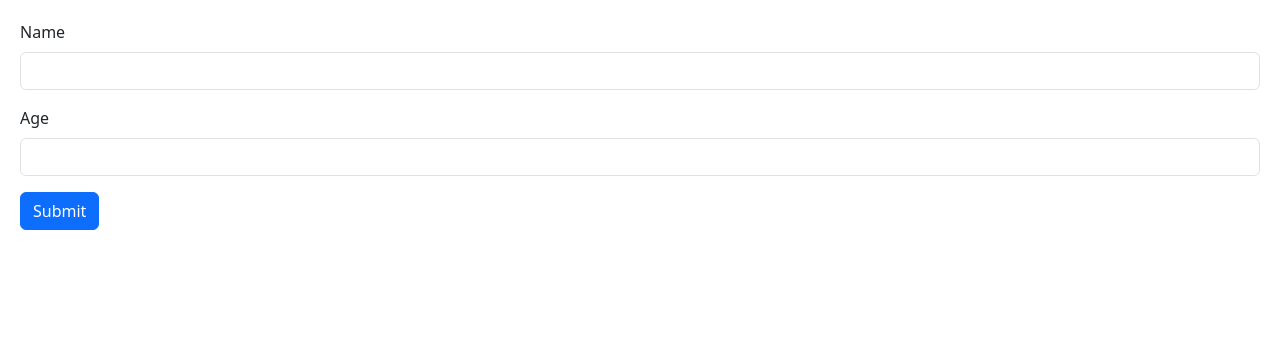
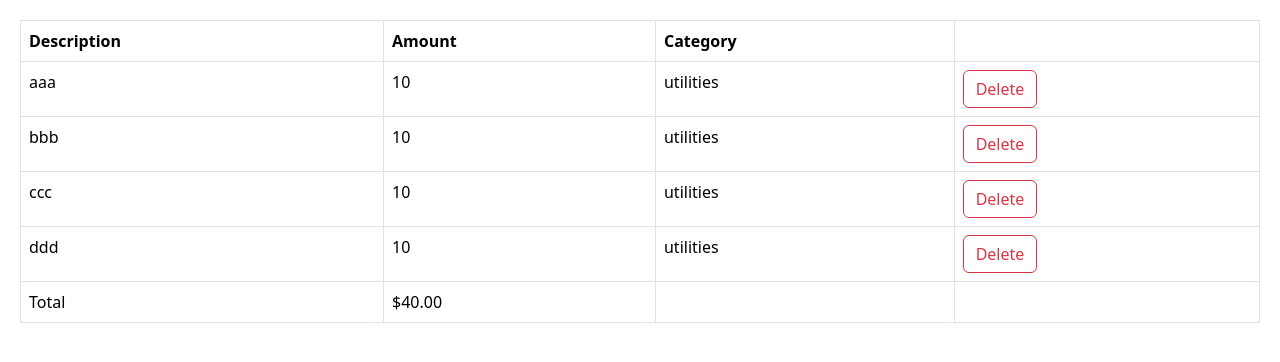
Before and after one commit to teguhhartono123/react-wtih-mosh, a React (Vite) app: page / in a window 1280 px wide. Shown: the top 362 px of the page. Built offline with nearby package versions, Linux system fonts and the light colour scheme.

Commit message:
building expense list

```diff
--- a/src/App.tsx
+++ b/src/App.tsx
@@ -1,11 +1,21 @@
-import Form from './components/Form';
 
-const App = () => {
+import { useState } from "react";
+import ExpenseList from "./expense-tracker/ExpenseList"
+
+function App(){
+  const [expenses, setExpenses] = useState([
+    { id: 1, description: 'aaa', amount: 10, category: 'utilities'},
+    { id: 2, description: 'bbb', amount: 10, category: 'utilities'},
+    { id: 3, description: 'ccc', amount: 10, category: 'utilities'},
+    { id: 4, description: 'ddd', amount: 10, category: 'utilities'},
+  ])
+
+
   return (
     <div>
-      <Form />
+      <ExpenseList expenses={expenses} onDelete={(id) => setExpenses(expenses.filter(e => e.id!== id ))} />
     </div>
-  )
+  );
 }
 
 export default App
--- a/src/components/Form.tsx
+++ b/src/components/Form.tsx
@@ -14,7 +14,7 @@ const Form = () => {
   const {
     register,
     handleSubmit,
-    formState: { errors },
+    formState: { errors, isValid },
   } = useForm<FormData>({ resolver: zodResolver(schema)});
 
   const onSubmit = (data: FieldValues) => console.log(data);
@@ -51,7 +51,7 @@ const Form = () => {
         )}
 
       </div>
-      <button className="btn btn-primary" type="submit">
+      <button disabled={!isValid} className="btn btn-primary" type="submit">
         Submit
       </button>
     </form>
--- /dev/null
+++ b/src/expense-tracker/ExpenseList.tsx
@@ -0,0 +1,52 @@
+import React from 'react'
+
+
+interface Expense{
+    id: number;
+    description: string;
+    amount: number;
+    category: string;
+}
+
+interface Props{
+    expenses: Expense[]
+    onDelete: (id: number) => void;
+}
+
+const ExpenseList = ({ expenses, onDelete }:Props) => {
+  if (expenses.length === 0) return null;
+
+  return (
+    <table className="table table-bordered">
+        <thead>
+            <tr>
+                <th>Description</th>
+                <th>Amount</th>
+                <th>Category</th>
+                <th></th>
+            </tr>
+        </thead>
+        <tbody>
+            {expenses.map(expense => <tr key={expense.id}>
+                <td>{expense.description}</td>
+                <td>{expense.amount}</td>
+                <td>{expense.category}</td>
+                <td>
+                    <button className="btn btn-outline-danger"
+                    onClick={() => onDelete(expense.id)}>Delete</button>
+                </td>
+            </tr>)}
+        </tbody>
+        <tfoot>
+            <tr>
+                <td>Total</td>
+                <td>${expenses.reduce((acc,expense) => expense.amount + acc, 0).toFixed(2)}</td>
+                <td></td>
+                <td></td>
+            </tr>
+        </tfoot>
+    </table>
+  )
+}
+
+export default ExpenseList
```
